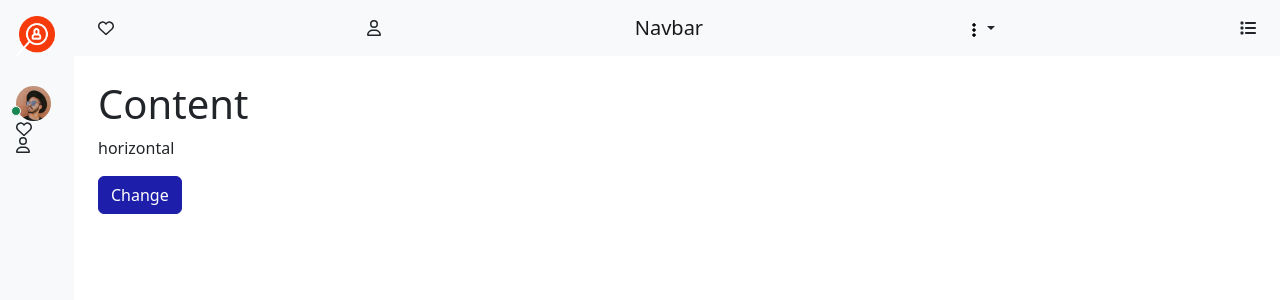
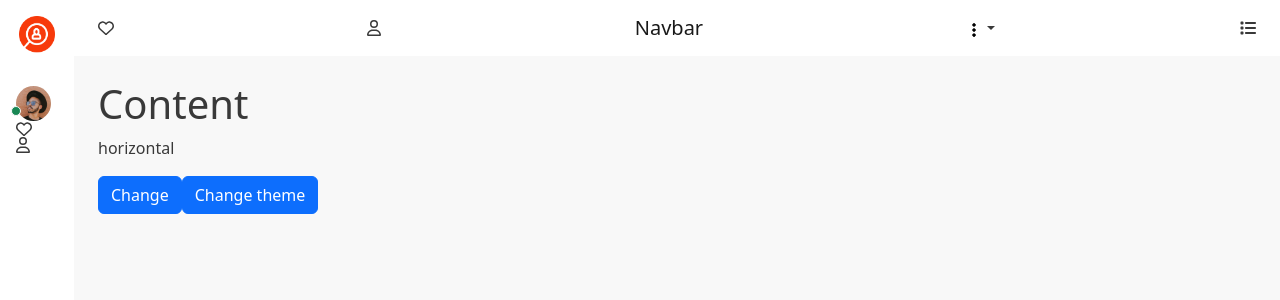
Before and after one commit to sdtHossain/jobick-admin-dashboard, a Vue app: page / in a window 1280 px wide. Shown: the top 300 px of the page. Built offline with nearby package versions, Linux system fonts and the light colour scheme.

Commit message:
added theme type

```diff
--- a/data.json
+++ b/data.json
@@ -1,6 +1,7 @@
 {
   "dashboard": {
-    "position": "horizontal"
+    "position": "horizontal",
+    "theme": "sdtAdmin-light"
   },
   "menu": {
     "dashboard": {
--- a/src/assets/main.scss
+++ b/src/assets/main.scss
@@ -1,5 +1,39 @@
+@import "~bootstrap/scss/functions";
+@import "~bootstrap/scss/variables";
+$body-bg: #f8f8f8;
+$body-color: #393939;
 $primary: #1d1faa;
+
+// Create your own map
+$custom-colors: (
+  "light-theme": #900,
+);
+
+// Merge the maps
+$theme-colors: map-merge($theme-colors, $custom-colors);
+
 @import "~bootstrap/scss/bootstrap";
+
+// background
+.sdtAdmin {
+  &-light {
+    background-color: #f8f8f8;
+
+    &.navbar,
+    &.sidebar {
+      background-color: #ffffff;
+    }
+  }
+
+  &-dark {
+    background-color: #17171e;
+
+    &.navbar,
+    &.sidebar {
+      background-color: #212130;
+    }
+  }
+}
 
 .sidebar {
   min-height: 100vh;
--- a/src/stores/dashbord.js
+++ b/src/stores/dashbord.js
@@ -7,12 +7,21 @@ export const useDashboardStore = defineStore("dashboard", () => {
   const chatBarCollapsed = ref(true);
   const isVerticalHeader = ref(false);
   const dashboard = reactive(sourceData.dashboard);
+  const themeType = ref(sourceData.dashboard.theme);
+  const themeBgColor = ref();
+  const themeHeadingAndSidebarColor = ref();
 
   function changeDashPosition() {
-    console.log(dashboard);
     dashboard.position =
       dashboard.position == "vertical" ? "horizontal" : "vertical";
     isVerticalHeader.value = dashboard.position == "vertical" ? true : false;
+  }
+
+  function changeThemeType() {
+    dashboard.theme =
+      dashboard.theme == "sdtAdmin-light" ? "sdtAdmin-dark" : "sdtAdmin-light";
+    themeType.value =
+      dashboard.theme == "sdtAdmin-light" ? "sdtAdmin-dark" : "sdtAdmin-light";
   }
 
   return {
@@ -21,5 +30,7 @@ export const useDashboardStore = defineStore("dashboard", () => {
     dashboard,
     changeDashPosition,
     isVerticalHeader,
+    themeType,
+    changeThemeType,
   };
 });
--- a/src/views/components/inc/ContentView.vue
+++ b/src/views/components/inc/ContentView.vue
@@ -4,10 +4,15 @@ import { storeToRefs } from "pinia";
 import SubMenu from "./SubMenu.vue";
 import sourceData from "../../../../data.json";
 
-const { dashbordCollapsed, chatBarCollapsed, dashboard, isVerticalHeader } =
-  storeToRefs(useDashboardStore());
+const {
+  dashbordCollapsed,
+  chatBarCollapsed,
+  dashboard,
+  isVerticalHeader,
+  themeType,
+} = storeToRefs(useDashboardStore());
 
-const { changeDashPosition } = useDashboardStore();
+const { changeDashPosition, changeThemeType } = useDashboardStore();
 </script>
 <template>
   <div
@@ -15,10 +20,11 @@ const { changeDashPosition } = useDashboardStore();
     :class="[
       dashbordCollapsed ? 'expand' : '',
       isVerticalHeader ? 'w-100' : '',
+      themeType,
     ]"
   >
     <!-- nav bar -->
-    <nav class="navbar bg-light px-4">
+    <nav class="navbar px-4" :class="themeType">
       <template v-if="!isVerticalHeader">
         <font-awesome-icon
           @click="dashbordCollapsed = true"
@@ -58,7 +64,7 @@ const { changeDashPosition } = useDashboardStore();
     </nav>
 
     <!-- vertical sidebar -->
-    <nav v-if="isVerticalHeader" class="navbar bg-light">
+    <nav v-if="isVerticalHeader" class="navbar" :class="themeType">
       <div class="container-fluid">
         <ul class="list-unstyled d-flex">
           <li
@@ -97,6 +103,10 @@ const { changeDashPosition } = useDashboardStore();
         <button @click="changeDashPosition" class="btn btn-primary">
           Change
         </button>
+
+        <button @click="changeThemeType" class="btn btn-primary">
+          Change theme
+        </button>
       </div>
     </div>
   </div>
--- a/src/views/components/inc/SideBar.vue
+++ b/src/views/components/inc/SideBar.vue
@@ -4,15 +4,15 @@ import { storeToRefs } from "pinia";
 import sourceData from "../../../../data.json";
 import SubMenu from "./SubMenu.vue";
 
-const { dashbordCollapsed, isVerticalHeader } = storeToRefs(
+const { dashbordCollapsed, isVerticalHeader, theme, themeType } = storeToRefs(
   useDashboardStore()
 );
 </script>
 <template>
   <aside
     v-if="!isVerticalHeader"
-    class="sidebar p-3 bg-light"
-    :class="[dashbordCollapsed ? 'dashboard-collapsed' : '']"
+    class="sidebar p-3"
+    :class="[dashbordCollapsed ? 'dashboard-collapsed' : '', themeType]"
   >
     <!-- logo -->
     <a href="#" class="logo pb-3 d-block">
```
